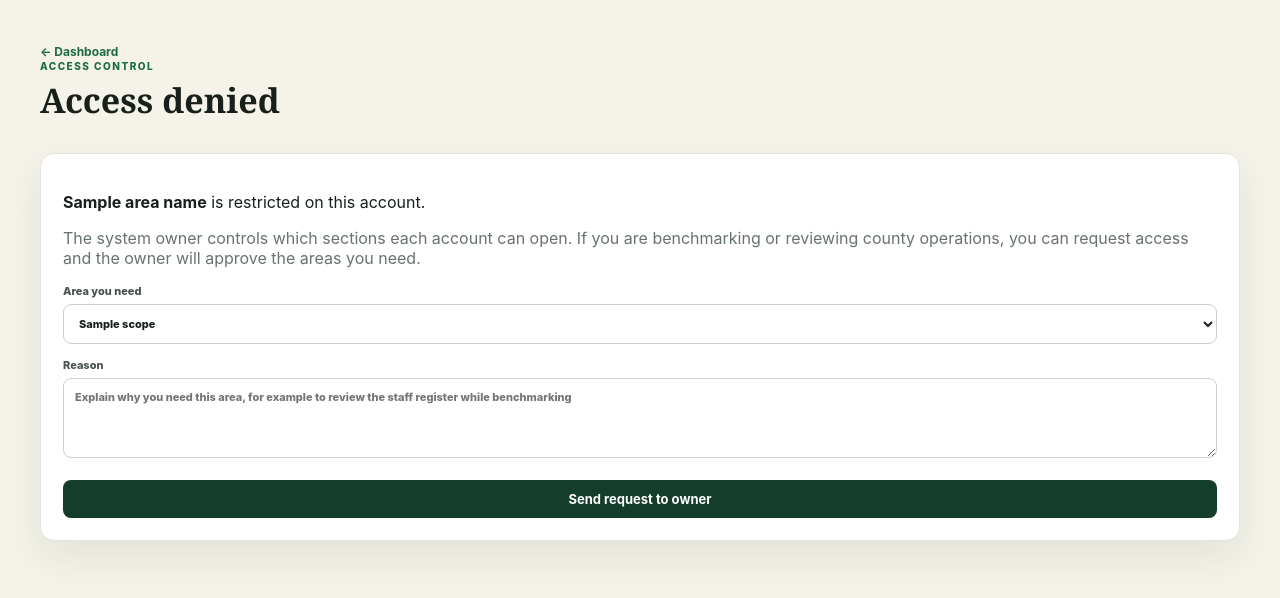
After one commit to comwanga/makina-ward-ops, a FastAPI app: template templates/denied.html in a window 1280 px wide. The commit adds this page. Shown: the top 598 px of the page. Run offline with FastAPI, Linux system fonts and the light colour scheme; the template is opened without the code that fills it: most values are stand-ins (such as "Sample title", 1, 10 or a date in 2020); some libraries are stand-ins or nearby versions.

Commit message:
Add user access control and revocation

```diff
--- a/app/main.py
+++ b/app/main.py
@@ -20,9 +20,9 @@ from sqlalchemy.exc import IntegrityError
 from sqlalchemy.orm import Session
 
 from .audit import record_audit
-from .auth import COOKIE_NAME, AuthContext, create_session as create_user_session, hash_password, optional_user, require_roles, require_user, verify_csrf, verify_password
+from .auth import COOKIE_NAME, SCOPES, AuthContext, create_session as create_user_session, hash_password, has_scope, optional_user, require_roles, require_user, verify_csrf, verify_password
 from .config import settings
-from .database import Base, SessionLocal, engine, get_db
+from .database import Base, SessionLocal, engine, get_db, run_migrations
 from .importing import normalize_roster_status, parse_roster
 from .models import AccessRequest, AbsenceRequest, Attendance, AttendanceSession, AuditEvent, Document, DocumentClassification, Employee, EmployeeProfile, ReminderDelivery, ReportRecord, User, UserSession, WorkLog, WorkLogDetail, WorkLogOperations, WorkPhoto, WorkPhotoStage
 from .notifications import process_leave_reminders
@@ -38,6 +38,7 @@ CHECKIN_ATTEMPTS: dict[str, tuple[int, object]] = {}
 
 def initialize_database() -> None:
     Base.metadata.create_all(engine)
+    run_migrations()
     with SessionLocal() as db:
         if settings.app_env == "development" and db.scalar(select(User.id).limit(1)) is None:
             db.add(
@@ -98,6 +99,14 @@ async def security_headers(request: Request, call_next):
 
 def redirect_login() -> RedirectResponse:
     return RedirectResponse("/login", status_code=303)
+
+
+def denied_response(request: Request, auth: AuthContext, scope: str, error: str | None = None, success: str | None = None):
+    return templates.TemplateResponse(
+        request=request,
+        name="denied.html",
+        context={"auth": auth, "csrf": auth.session.csrf_token, "scope": scope, "area_name": SCOPES.get(scope, scope.replace("_", " ").title()), "scopes": SCOPES, "error": error, "success": success},
+    )
 
 
 def owner_setup_available(db: Session) -> bool:
@@ -211,6 +220,34 @@ def logout(request: Request, csrf_token: str = Form(...), auth: AuthContext = De
     response = RedirectResponse("/login", status_code=303)
     response.delete_cookie(COOKIE_NAME)
     return response
+
+
+@app.post("/access/request", response_class=HTMLResponse)
+def request_scope_access(
+    request: Request, scope: str = Form(...), reason: str = Form(...), csrf_token: str = Form(...),
+    auth: AuthContext = Depends(require_user), db: Session = Depends(get_db),
+):
+    verify_csrf(auth, csrf_token)
+    if scope not in SCOPES or len(reason.strip()) < 10:
+        return denied_response(request, auth, scope, error="Choose a valid area and explain briefly why you need access")
+    existing = db.scalar(select(AccessRequest).where(AccessRequest.email == auth.user.email, AccessRequest.status == "pending"))
+    if existing:
+        return denied_response(request, auth, scope, error="You already have a pending access request awaiting the owner")
+    item = AccessRequest(
+        display_name=auth.user.display_name,
+        email=auth.user.email,
+        password_hash=auth.user.password_hash,
+        reason=reason.strip(),
+        status="pending",
+        requested_scope=scope,
+        target_user_id=auth.user.id,
+        created_at=now(),
+    )
+    db.add(item)
+    db.flush()
+    record_audit(db, request, "access_requested", "access_request", item.id, auth.user.id, f"Scope {scope}")
+    db.commit()
+    return denied_response(request, auth, scope, success=f"Your request for {SCOPES[scope]} was sent to the system owner.")
 
 
 @app.get("/", response_class=HTMLResponse)
@@ -369,6 +406,8 @@ def supervised_attendance(
 def attendance_history(request: Request, report_date: date | None = None, auth: AuthContext | None = Depends(optional_user), db: Session = Depends(get_db)):
     if not auth:
         return redirect_login()
+    if not has_scope(auth.user, "attendance"):
+        return denied_response(request, auth, "attendance")
     selected = report_date or today()
     data = dashboard_data(db, selected)
     roster_ids = {row["employee"].id for row in data["roster"]}
@@ -465,8 +504,8 @@ async def import_employees(
 def employees_page(request: Request, auth: AuthContext | None = Depends(optional_user), db: Session = Depends(get_db)):
     if not auth:
         return redirect_login()
-    if auth.user.role == "read_only":
-        raise HTTPException(403, "Benchmark accounts cannot access staff contact details")
+    if not has_scope(auth.user, "staff_register"):
+        return denied_response(request, auth, "staff_register")
     employees = db.scalars(select(Employee).order_by(Employee.active.desc(), Employee.full_name)).all()
     return templates.TemplateResponse(request=request, name="employees.html", context={"auth": auth, "csrf": auth.session.csrf_token, "employees": employees})
 
@@ -563,6 +602,8 @@ async def create_absence(
 def absences_page(request: Request, auth: AuthContext | None = Depends(optional_user), db: Session = Depends(get_db)):
     if not auth:
         return redirect_login()
+    if not has_scope(auth.user, "absences"):
+        return denied_response(request, auth, "absences")
     items = db.scalars(select(AbsenceRequest).order_by(AbsenceRequest.created_at.desc())).all()
     employees = db.scalars(select(Employee).where(Employee.active.is_(True)).order_by(Employee.full_name)).all()
     return templates.TemplateResponse(request=request, name="absences.html", context={"auth": auth, "csrf": auth.session.csrf_token, "items": items, "employees": employees})
@@ -604,6 +645,8 @@ def download_document(document_id: int, request: Request, auth: AuthContext = De
 def work_logs_page(request: Request, auth: AuthContext | None = Depends(optional_user), db: Session = Depends(get_db)):
     if not auth:
         return redirect_login()
+    if not has_scope(auth.user, "work_logs"):
+        return denied_response(request, auth, "work_logs")
     items = db.scalars(select(WorkLog).order_by(WorkLog.work_date.desc(), WorkLog.id.desc())).all()
     return templates.TemplateResponse(request=request, name="work_logs.html", context={"auth": auth, "csrf": auth.session.csrf_token, "items": items, "today": today()})
 
@@ -704,6 +747,8 @@ def work_log_action(log_id: int, action: str, request: Request, csrf_token: str
 def reports_page(request: Request, auth: AuthContext | None = Depends(optional_user), db: Session = Depends(get_db)):
     if not auth:
         return redirect_login()
+    if not has_scope(auth.user, "reports"):
+        return denied_response(request, auth, "reports")
     records = db.scalars(select(ReportRecord).order_by(ReportRecord.created_at.desc())).all()
     return templates.TemplateResponse(request=request, name="reports.html", context={"auth": auth, "csrf": auth.session.csrf_token, "records": records, "today": today()})
 
@@ -712,6 +757,8 @@ def reports_page(request: Request, auth: AuthContext | None = Depends(optional_u
 def report_preview(request: Request, start_date: date, end_date: date, kind: str = "custom", auth: AuthContext | None = Depends(optional_user), db: Session = Depends(get_db)):
     if not auth:
         return redirect_login()
+    if not has_scope(auth.user, "reports"):
+        return denied_response(request, auth, "reports")
     try:
         snapshot = build_snapshot(db, start_date, end_date, kind)
     except ValueError as exc:
@@ -740,6 +787,8 @@ def finalize_report(request: Request, start_date: date = Form(...), end_date: da
 def saved_report(report_id: str, request: Request, auth: AuthContext | None = Depends(optional_user), db: Session = Depends(get_db)):
     if not auth:
         return redirect_login()
+    if not has_scope(auth.user, "reports"):
+        return denied_response(request, auth, "reports")
     if report_id.endswith(".csv"):
         try:
             return report_csv(int(report_id.removesuffix(".csv")), request, auth, db)
@@ -800,8 +849,8 @@ def run_reminders(request: Request, csrf_token: str = Form(...), auth: AuthConte
 def audit_page(request: Request, auth: AuthContext | None = Depends(optional_user), db: Session = Depends(get_db)):
     if not auth:
         return redirect_login()
-    if auth.user.role not in {"subcounty_reviewer", "system_admin"}:
-        raise HTTPException(403, "You do not have permission for this action")
+    if auth.user.role not in {"subcounty_reviewer", "system_admin"} or not has_scope(auth.user, "audit"):
+        return denied_response(request, auth, "audit")
     events = db.scalars(select(AuditEvent).order_by(AuditEvent.occurred_at.desc()).limit(250)).all()
     return templates.TemplateResponse(request=request, name="audit.html", context={"auth": auth, "csrf": auth.session.csrf_token, "events": events})
 
@@ -814,7 +863,7 @@ def users_page(request: Request, auth: AuthContext | None = Depends(optional_use
         raise HTTPException(403, "System administrator access is required")
     users = db.scalars(select(User).order_by(User.display_name)).all()
     access_requests = db.scalars(select(AccessRequest).order_by(AccessRequest.created_at.desc())).all()
-    return templates.TemplateResponse(request=request, name="users.html", context={"auth": auth, "csrf": auth.session.csrf_token, "users": users, "access_requests": access_requests})
+    return templates.TemplateResponse(request=request, name="users.html", context={"auth": auth, "csrf": auth.session.csrf_token, "users": users, "access_requests": access_requests, "scopes": SCOPES})
 
 
 @app.post("/admin/users")
@@ -840,26 +889,57 @@ def create_user(
 
 @app.post("/admin/access-requests/{request_id}/{action}")
 def review_access_request(
-    request_id: int, action: str, request: Request, csrf_token: str = Form(...), review_note: str = Form(""),
+    request_id: int, action: str, request: Request, csrf_token: str = Form(...), review_note: str = Form(""), permissions: list[str] = Form(default=[]),
     auth: AuthContext = Depends(require_roles("system_admin")), db: Session = Depends(get_db),
 ):
     verify_csrf(auth, csrf_token)
     item = db.get(AccessRequest, request_id)
     if not item or item.status != "pending" or action not in {"approve", "reject"}:
         raise HTTPException(404, "Pending access request not found")
+    if any(scope not in SCOPES for scope in permissions):
+        raise HTTPException(400, "One of the selected access areas is not recognised")
     if action == "approve":
-        if db.scalar(select(User.id).where(User.email == item.email)):
-            raise HTTPException(409, "An account with this email already exists")
-        user = User(email=item.email, display_name=item.display_name, password_hash=item.password_hash, role="read_only", active=True, must_change_password=False, created_at=now())
-        db.add(user)
-        db.flush()
+        granted = sorted({scope for scope in permissions if scope in SCOPES}) or ["attendance", "reports"]
+        permissions_csv = ",".join(granted)
+        target = db.get(User, item.target_user_id) if item.target_user_id else None
+        if target:
+            target.active = True
+            target.permissions = permissions_csv
+            user_id = target.id
+        else:
+            if db.scalar(select(User.id).where(User.email == item.email)):
+                raise HTTPException(409, "An account with this email already exists")
+            user = User(email=item.email, display_name=item.display_name, password_hash=item.password_hash, role="read_only", permissions=permissions_csv, active=True, must_change_password=False, created_at=now())
+            db.add(user)
+            db.flush()
+            user_id = user.id
         item.status = "approved"
-        details = f"Read-only user {user.id} created"
+        details = f"Access to {', '.join(SCOPES[scope] for scope in granted)}"
     else:
         item.status = "rejected"
         details = review_note.strip() or "Access declined"
     item.reviewed_by, item.reviewed_at, item.review_note = auth.user.id, now(), review_note.strip() or None
     record_audit(db, request, f"access_request_{item.status}", "access_request", item.id, auth.user.id, details)
+    db.commit()
+    return RedirectResponse("/admin/users", status_code=303)
+
+
+@app.post("/admin/users/{user_id}/status")
+def change_user_active_status(
+    user_id: int, request: Request, active: bool = Form(...), csrf_token: str = Form(...),
+    auth: AuthContext = Depends(require_roles("system_admin")), db: Session = Depends(get_db),
+):
+    verify_csrf(auth, csrf_token)
+    target = db.get(User, user_id)
+    if not target:
+        raise HTTPException(404, "User not found")
+    if target.id == auth.user.id:
+        raise HTTPException(400, "You cannot revoke your own access")
+    target.active = active
+    if not active:
+        for session in db.scalars(select(UserSession).where(UserSession.user_id == target.id, UserSession.revoked_at.is_(None))).all():
+            session.revoked_at = now()
+    record_audit(db, request, "user_access_revoked" if not active else "user_access_restored", "user", target.id, auth.user.id)
     db.commit()
     return RedirectResponse("/admin/users", status_code=303)
 
--- a/app/models.py
+++ b/app/models.py
@@ -95,6 +95,7 @@ class User(Base):
     display_name: Mapped[str] = mapped_column(String(120))
     password_hash: Mapped[str] = mapped_column(String(300))
     role: Mapped[str] = mapped_column(String(30), default="ward_officer")
+    permissions: Mapped[str | None] = mapped_column(Text, nullable=True)
     active: Mapped[bool] = mapped_column(Boolean, default=True)
     must_change_password: Mapped[bool] = mapped_column(Boolean, default=True)
     created_at: Mapped[datetime] = mapped_column(DateTime)
@@ -127,6 +128,8 @@ class AccessRequest(Base):
     reviewed_by: Mapped[int | None] = mapped_column(ForeignKey("users.id"), nullable=True)
     reviewed_at: Mapped[datetime | None] = mapped_column(DateTime, nullable=True)
     review_note: Mapped[str | None] = mapped_column(Text, nullable=True)
+    requested_scope: Mapped[str | None] = mapped_column(String(60), nullable=True)
+    target_user_id: Mapped[int | None] = mapped_column(ForeignKey("users.id"), nullable=True)
 
 
 class AuditEvent(Base):
--- a/static/operations.css
+++ b/static/operations.css
@@ -1 +1 @@
-.work-cards{display:grid;gap:16px}.work-card,.report-work{border:1px solid var(--line);border-radius:12px;padding:18px;background:#fff}.photo-gallery{display:grid;grid-template-columns:repeat(auto-fill,minmax(150px,1fr));gap:12px;margin-top:14px}.photo-gallery figure{margin:0}.photo-gallery img{width:100%;aspect-ratio:4/3;object-fit:cover;border-radius:9px;border:1px solid var(--line)}.photo-gallery figcaption{font-size:10px;color:var(--muted);padding-top:5px}.status.complete,.status.on_duty{background:#e1f1e7;color:#216b43}.status.incomplete,.status.annual_leave{background:#fff1d7;color:#945a11}.recommendations{margin:25px 0;padding:18px;background:#fff8e8;border-left:4px solid #ba7117}.signatures small{display:block;color:var(--muted);margin-top:5px}.report-work{margin:12px 0}.account-link{display:block;text-decoration:none}.auth-links{display:flex;justify-content:space-between;gap:12px;margin-top:18px;font-size:12px}.auth-links a{color:var(--green);font-weight:700}@media print{.report-photos{grid-template-columns:repeat(3,1fr)}.report-photos img{max-height:180px}.report-work{break-inside:avoid}}
+.work-cards{display:grid;gap:16px}.work-card,.report-work{border:1px solid var(--line);border-radius:12px;padding:18px;background:#fff}.photo-gallery{display:grid;grid-template-columns:repeat(auto-fill,minmax(150px,1fr));gap:12px;margin-top:14px}.photo-gallery figure{margin:0}.photo-gallery img{width:100%;aspect-ratio:4/3;object-fit:cover;border-radius:9px;border:1px solid var(--line)}.photo-gallery figcaption{font-size:10px;color:var(--muted);padding-top:5px}.scope-grid{display:grid;grid-template-columns:repeat(auto-fill,minmax(160px,1fr));gap:4px 12px;margin:6px 0}.scope-grid label{font-size:12px}.approve-box{border:1px solid var(--line);border-radius:8px;padding:10px;min-width:280px}.status.complete,.status.on_duty{background:#e1f1e7;color:#216b43}.status.incomplete,.status.annual_leave{background:#fff1d7;color:#945a11}.recommendations{margin:25px 0;padding:18px;background:#fff8e8;border-left:4px solid #ba7117}.signatures small{display:block;color:var(--muted);margin-top:5px}.report-work{margin:12px 0}.account-link{display:block;text-decoration:none}.auth-links{display:flex;justify-content:space-between;gap:12px;margin-top:18px;font-size:12px}.auth-links a{color:var(--green);font-weight:700}@media print{.report-photos{grid-template-columns:repeat(3,1fr)}.report-photos img{max-height:180px}.report-work{break-inside:avoid}}
--- /dev/null
+++ b/templates/denied.html
@@ -0,0 +1,13 @@
+{% extends "base.html" %}
+{% block title %}Access Restricted · Makina Ward{% endblock %}
+{% block body %}
+<main class="page-shell">
+  <header class="page-header"><div><a href="/">← Dashboard</a><p class="eyebrow">ACCESS CONTROL</p><h1>Access denied</h1></div></header>
+  <section class="panel">
+    <p><strong>{{ area_name }}</strong> is restricted on this account.</p>
+    <p class="muted">The system owner controls which sections each account can open. If you are benchmarking or reviewing county operations, you can request access and the owner will approve the areas you need.</p>
+    {% if error %}<div class="notice">{{ error }}</div>{% endif %}
+    {% if success %}<div class="notice success">{{ success }}</div><a class="button" href="/">Back to dashboard</a>{% else %}<form method="post" action="/access/request"><input type="hidden" name="csrf_token" value="{{ csrf }}"><label>Area you need<select name="scope">{% for key, label in scopes.items() %}<option value="{{ key }}" {% if key == scope %}selected{% endif %}>{{ label }}</option>{% endfor %}</select></label><label>Reason<textarea name="reason" minlength="10" required placeholder="Explain why you need this area, for example to review the staff register while benchmarking"></textarea></label><button class="button full">Send request to owner</button></form>{% endif %}
+  </section>
+</main>
+{% endblock %}
```
Also changed, not shown: app/auth.py (+17 -0 lines), app/database.py (+18 -1 lines), docs/OPERATIONS.md (+4 -0 lines), templates/users.html (+2 -2 lines), tests/test_app.py (+76 -1 lines), README.md.
